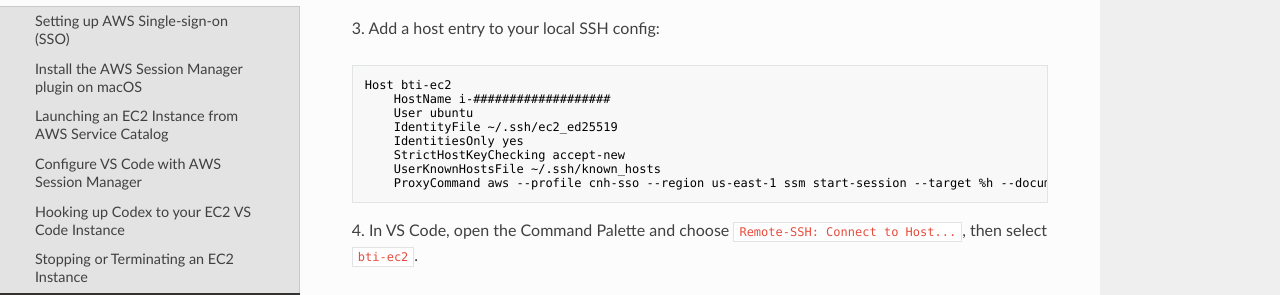
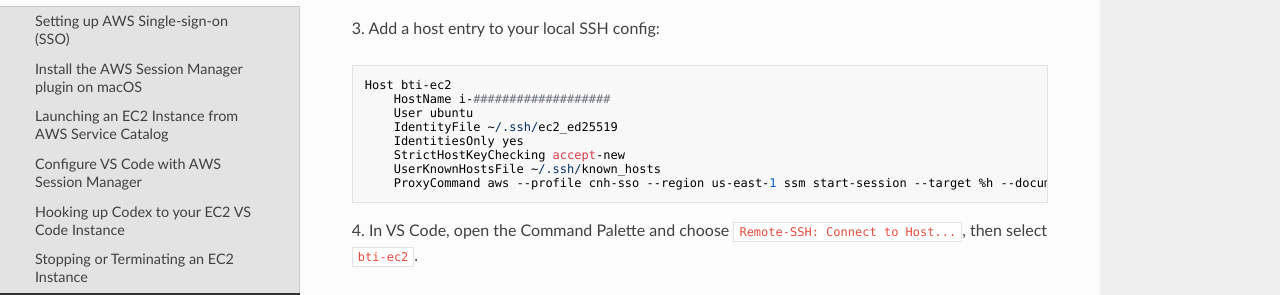
Before and after one commit to childrens-bti/bti-bfx-docs, an MkDocs documentation site: the page built from docs/aws.md, in a window 1280 px wide and 900 px high, scrolled down 1939 px. Shown: the part 182-477 px from the top of the window. Built offline with MkDocs 1.6.1, drawn with Linux system fonts in a browser that asks for light colours; nearby versions of some CDN libraries.

Commit message:
fix typo

````diff
--- a/docs/aws.md
+++ b/docs/aws.md
@@ -85,7 +85,7 @@
 
 3\. Add a host entry to your local SSH config:
 
-```sshconfig
+```
 Host bti-ec2
     HostName i-###################
     User ubuntu
````
